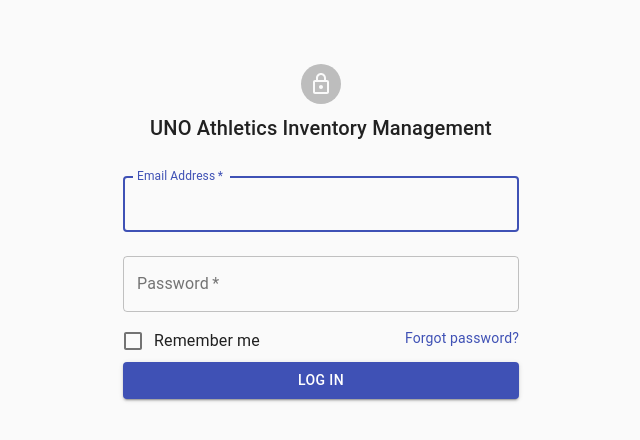
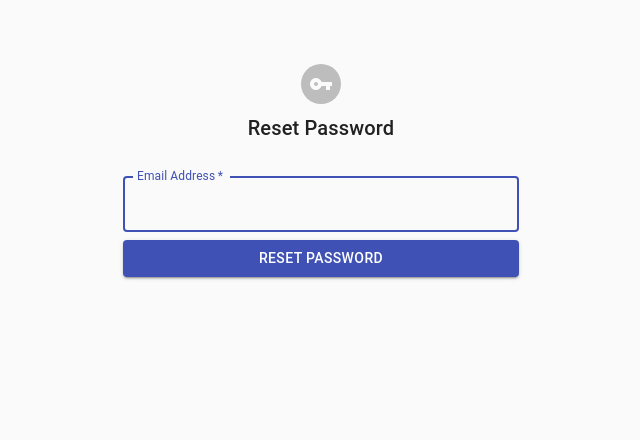
Before and after one commit to alehechka/AIMS-Athletics-Inventory-Management-System, a React (Create React App) app in the folder frontend/: page /reset in a window 1280 px wide. Shown: the top 440 px of the page, without its empty margins (319-959 px from the left). Built offline with nearby package versions, Linux system fonts and the light colour scheme.

Commit message:
Added Password Reset Page and Basic Routing
Added React Router package.

App.js now contains 2 routes Reset and login.

Removed deprecated App.test.

No changes to Login.js

Reset.js follows the same outline. Clicking on reset makes no API calls and redirects back to login.

```diff
--- a/frontend/package.json
+++ b/frontend/package.json
@@ -11,6 +11,7 @@
     "axios": "^0.19.2",
     "react": "^16.12.0",
     "react-dom": "^16.12.0",
+    "react-router-dom": "^5.1.2",
     "react-scripts": "3.3.0"
   },
   "scripts": {
--- a/frontend/src/App.js
+++ b/frontend/src/App.js
@@ -1,97 +1,25 @@
 import React from 'react';
-import Avatar from '@material-ui/core/Avatar';
-import Button from '@material-ui/core/Button';
-import CssBaseline from '@material-ui/core/CssBaseline';
-import TextField from '@material-ui/core/TextField';
-import FormControlLabel from '@material-ui/core/FormControlLabel';
-import Checkbox from '@material-ui/core/Checkbox';
-import Link from '@material-ui/core/Link';
-import LockOutlinedIcon from '@material-ui/icons/LockOutlined';
-import Typography from '@material-ui/core/Typography';
-import Container from '@material-ui/core/Container';
-import './App.css';
-
-import axios from 'axios';
-
-const apiUrl = "http://localhost:5000/api/v1";
+import Login from './Login';
+import Reset from './Reset';
+import {
+  BrowserRouter as Router,
+  Switch,
+  Route,
+} from "react-router-dom";
 class App extends React.Component {
-  constructor() {
-    super();
-    this.state = {
-      credentials: {},
-      email: "",
-      password: ""
-    }
-  }
-  handleEmailChange =(e) =>{
-    this.setState(Object.assign(this.state, {email: e.target.value}));
-  }
-  handleSubmit = async (e) => {
-    e.preventDefault();
-    const email = this.state.email;
-    const password = document.getElementById("password").value;
-    await axios.post(`${apiUrl}/credentials/login`,
-        { email, password},
-    ).then(res => {
-        this.setState(Object.assign(this.state, {credentials: res.data}));
-    });
-  }
-  render() {
-    return (
-      <Container component="main" maxWidth="xs">
-        <CssBaseline />
-        <div
-          style ={{ marginTop: "64px", display: 'flex', flexDirection: 'column', alignItems: 'center', }}>
-          <Avatar style ={{ marginBottom: "8px"}}>
-            <LockOutlinedIcon />
-          </Avatar>
-          <Typography component="h2" variant="h6">
-            UNO Athletics Inventory Management
-          </Typography>
-          <form style ={{ marginTop: "16px"}} onSubmit={this.handleSubmit} noValidate>
-            <TextField
-              variant="outlined"
-              margin="normal"
-              required
-              fullWidth
-              id="email"
-              label="Email Address"
-              name="email"
-              autoComplete="email"
-              value = {this.state.email}
-              onChange ={this.handleEmailChange}
-              autoFocus
-            />
-            <TextField
-              variant="outlined"
-              margin="normal"
-              required
-              fullWidth
-              name="password"
-              label="Password"
-              type="password"
-              id="password"
-              autoComplete="current-password"
-            />
-            <FormControlLabel
-              control={<Checkbox value="remember" color="primary" />}
-              label="Remember me"
-            />
-            <Link href="#" variant="body" style ={{float: "right", marginTop: "8px"}}>
-              Forgot password?
-            </Link>
-            <Button
-              type="submit"
-              fullWidth
-              variant="contained"
-              color="primary"
-            >
-              Log In
-            </Button>
-
-          </form>
-        </div>
-      </Container>);
+  render(){
+    return(
+      <Router>
+      <Switch>
+          <Route path="/reset">
+            <Reset/>
+          </Route>
+          <Route path="/">
+            <Login />
+          </Route>
+        </Switch>
+        </Router>
+    );
   }
 }
 
--- /dev/null
+++ b/frontend/src/Login.js
@@ -0,0 +1,97 @@
+import React from 'react';
+import Avatar from '@material-ui/core/Avatar';
+import Button from '@material-ui/core/Button';
+import CssBaseline from '@material-ui/core/CssBaseline';
+import TextField from '@material-ui/core/TextField';
+import FormControlLabel from '@material-ui/core/FormControlLabel';
+import Checkbox from '@material-ui/core/Checkbox';
+import Link from '@material-ui/core/Link';
+import LockOutlinedIcon from '@material-ui/icons/LockOutlined';
+import Typography from '@material-ui/core/Typography';
+import Container from '@material-ui/core/Container';
+
+import axios from 'axios';
+
+const apiUrl = "http://localhost:5000/api/v1";
+class Login extends React.Component {
+  constructor() {
+    super();
+    this.state = {
+      credentials: {},
+      email: "",
+      password: ""
+    }
+  }
+  handleEmailChange =(e) =>{
+    this.setState(Object.assign(this.state, {email: e.target.value}));
+  }
+  handleSubmit = async (e) => {
+    e.preventDefault();
+    const email = this.state.email;
+    const password = document.getElementById("password").value;
+    await axios.post(`${apiUrl}/credentials/login`,
+        { email, password},
+    ).then(res => {
+        this.setState(Object.assign(this.state, {credentials: res.data}));
+    });
+  }
+  render() {
+    return (
+      <Container component="main" maxWidth="xs">
+        <CssBaseline />
+        <div
+          style ={{ marginTop: "64px", display: 'flex', flexDirection: 'column', alignItems: 'center', }}>
+          <Avatar style ={{ marginBottom: "8px"}}>
+            <LockOutlinedIcon />
+          </Avatar>
+          <Typography component="h2" variant="h6">
+            UNO Athletics Inventory Management
+          </Typography>
+          <form style ={{ marginTop: "16px"}} onSubmit={this.handleSubmit} noValidate>
+            <TextField
+              variant="outlined"
+              margin="normal"
+              required
+              fullWidth
+              id="email"
+              label="Email Address"
+              name="email"
+              autoComplete="email"
+              value = {this.state.email}
+              onChange ={this.handleEmailChange}
+              autoFocus
+            />
+            <TextField
+              variant="outlined"
+              margin="normal"
+              required
+              fullWidth
+              name="password"
+              label="Password"
+              type="password"
+              id="password"
+              autoComplete="current-password"
+            />
+            <FormControlLabel
+              control={<Checkbox value="remember" color="primary" />}
+              label="Remember me"
+            />
+            <Link href="reset" variant="body" style ={{float: "right", marginTop: "8px"}}>
+              Forgot password?
+            </Link>
+            <Button
+              type="submit"
+              fullWidth
+              variant="contained"
+              color="primary"
+            >
+              Log In
+            </Button>
+
+          </form>
+        </div>
+      </Container>);
+  }
+}
+
+export default Login;
--- /dev/null
+++ b/frontend/src/Reset.js
@@ -0,0 +1,70 @@
+import React from 'react';
+import Avatar from '@material-ui/core/Avatar';
+import Button from '@material-ui/core/Button';
+import CssBaseline from '@material-ui/core/CssBaseline';
+import TextField from '@material-ui/core/TextField';
+import VpnKeyIcon from '@material-ui/icons/VpnKey';
+import Typography from '@material-ui/core/Typography';
+import Container from '@material-ui/core/Container';
+
+//Uncomment after adding api for pwd reset
+//import axios from 'axios';
+
+//const apiUrl = "http://localhost:5000/api/v1";
+class Reset extends React.Component {
+  constructor() {
+    super();
+    this.state = {
+      email: "",
+    }
+  }
+  handleEmailChange =(e) =>{
+    this.setState(Object.assign(this.state, {email: e.target.value}));
+  }
+  handleSubmit = async (e) => {
+    e.preventDefault();
+    const email = this.state.email;
+    //Pwd Reset API code here
+    window.location.href ='/?email=' + email;
+  }
+  render() {
+    return (
+      <Container component="main" maxWidth="xs">
+        <CssBaseline />
+        <div
+          style ={{ marginTop: "64px", display: 'flex', flexDirection: 'column', alignItems: 'center', }}>
+          <Avatar style ={{ marginBottom: "8px"}}>
+            <VpnKeyIcon />
+          </Avatar>
+          <Typography component="h2" variant="h6">
+            Reset Password
+          </Typography>
+          <form style ={{ marginTop: "16px"}} onSubmit={this.handleSubmit} noValidate>
+            <TextField
+              variant="outlined"
+              margin="normal"
+              required
+              fullWidth
+              id="email"
+              label="Email Address"
+              name="email"
+              autoComplete="email"
+              value = {this.state.email}
+              onChange ={this.handleEmailChange}
+              autoFocus
+            />
+            <Button
+              type="submit"
+              fullWidth
+              variant="contained"
+              color="primary"
+            >
+              Reset Password
+            </Button>
+          </form>
+        </div>
+      </Container>);
+  }
+}
+
+export default Reset;
```
Also changed, not shown: 2 other files (tests, documents, lock files or other folders).
